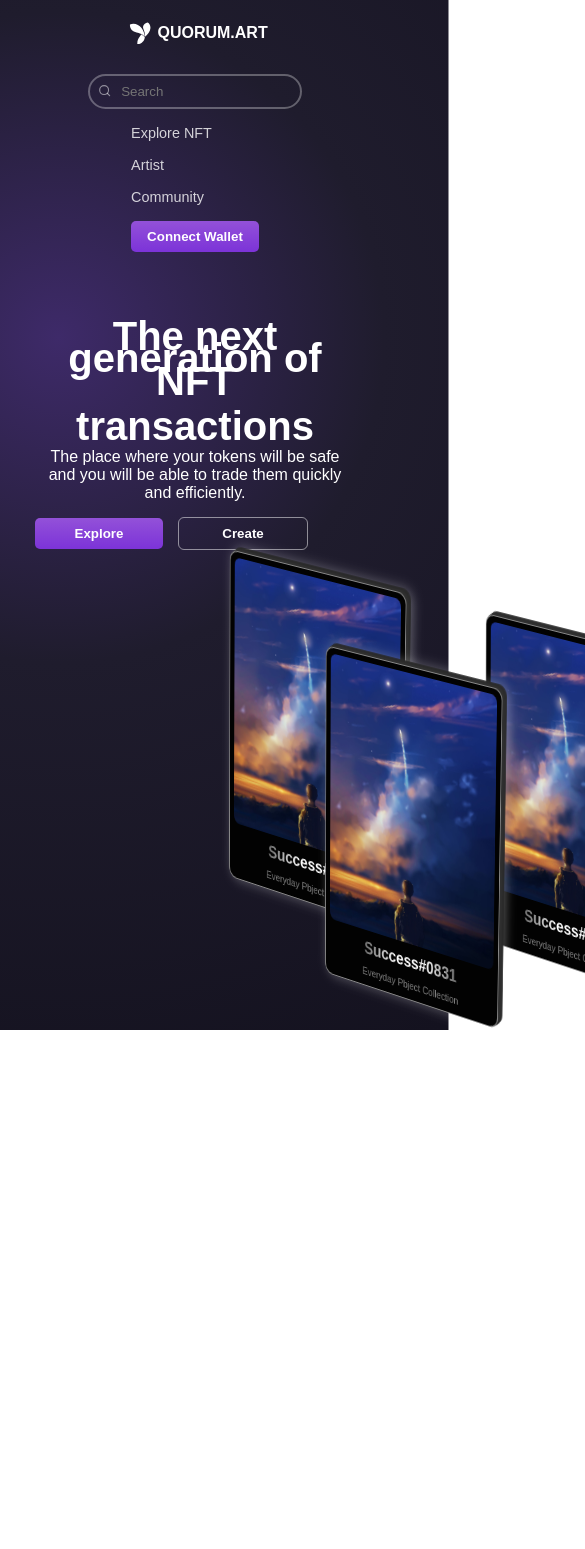
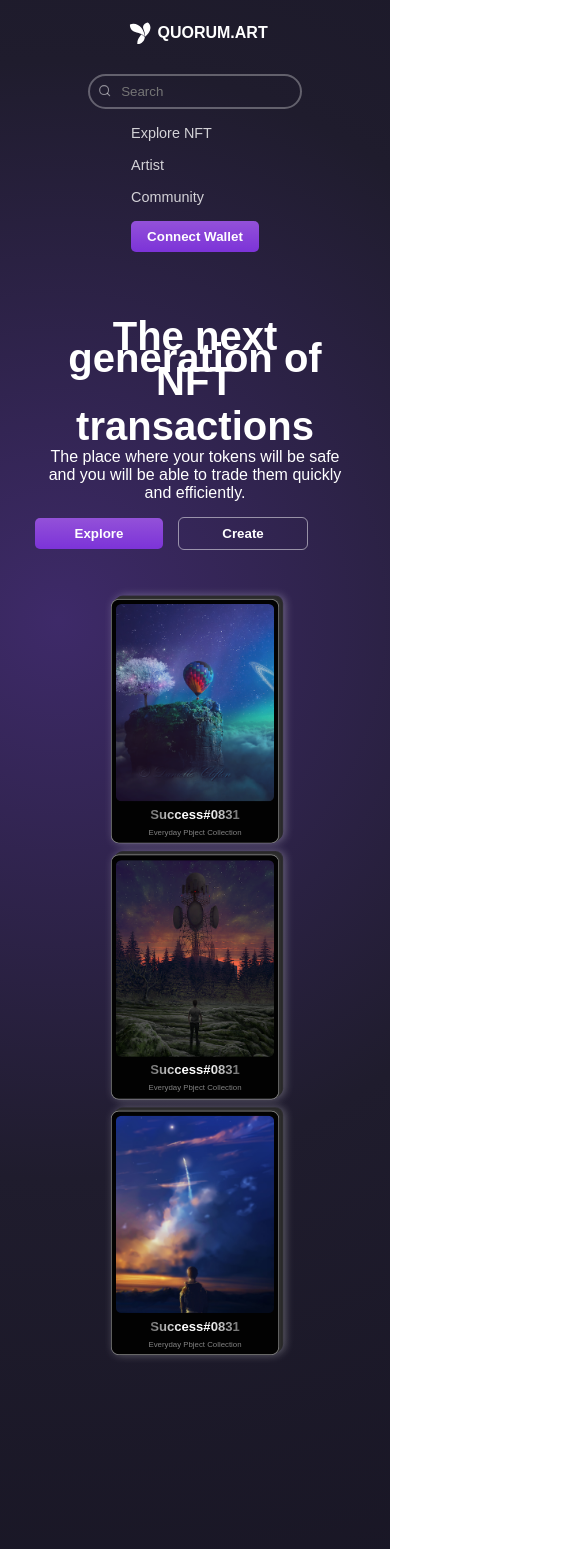
Before and after one commit to TanisJam/hero-page-nft, a Next.js app: page / in a window 390 px wide. Shown: the top 1549 px of the page, 585 px wide, since content can reach past the window. Before the commit the page ends 1030 px from the top, so only its background shows below. Built offline with nearby package versions, Linux system fonts and the light colour scheme; a web font is replaced by a local one.

Commit message:
added medio queries

```diff
--- a/components/hero/cards/card.jsx
+++ b/components/hero/cards/card.jsx
@@ -1,12 +1,12 @@
 import Image from "next/image";
 import styles from "./card.module.scss";
 
-const card = () => {
+const card = ({image}) => {
   return (
     <div className={styles.cardWrapper}>
       <div className={styles.card}>
         <Image
-          src="/images/rocket.png"
+          src={`/images/${image}.png`}
           alt="balloon"
           width={400}
           height={500}
--- a/components/hero/cards/card.module.scss
+++ b/components/hero/cards/card.module.scss
@@ -4,6 +4,7 @@
   pointer-events: none;
 }
 .card {
+
   pointer-events: auto;
   display: flex;
   flex-direction: column;
@@ -14,32 +15,27 @@
   padding: 0.4rem;
   border-radius: 0.7rem;
   background-color: #020202;
-  filter: drop-shadow(.2rem 0 .4rem rgba(255, 255, 255, 0.3));
+  filter: drop-shadow(0.2rem 0 0.4rem rgba(255, 255, 255, 0.3));
   transform: rotateX(-15deg) rotateY(-45deg);
   border: 1px solid rgba(170, 170, 170, 0.8);
   transition: transform 0.5s, box-shadow 0.5s, filter 0.5s;
-  box-shadow:
-        1px -1px rgba(50, 50, 50, 0.8),
-        2px -2px rgba(48, 48, 48, 0.8),
-        3px -2px rgba(46, 46, 46, 0.8),
-        4px -3px rgba(44, 44, 44, 0.8),
-        5px -4px rgba(42, 42, 42, 0.8),
-        6px -5px rgba(40, 40, 40, 0.8);
+  box-shadow: 1px -1px rgba(50, 50, 50, 0.8), 2px -2px rgba(48, 48, 48, 0.8),
+    3px -2px rgba(46, 46, 46, 0.8), 4px -3px rgba(44, 44, 44, 0.8),
+    5px -4px rgba(42, 42, 42, 0.8), 6px -5px rgba(40, 40, 40, 0.8);
   &:hover {
     transform: rotateX(-15deg) rotateY(-15deg);
-  filter: drop-shadow(.2rem 0 1rem rgba(255, 72, 35, 0.7));
+    filter: drop-shadow(0.2rem 0 1rem #a288bab3);
 
-    box-shadow:
-        1px -1px rgba(50, 50, 50, 0.8),
-        1px -2px rgba(48, 48, 48, 0.8),
-        2px -2px rgba(46, 46, 46, 0.8),
-        3px -3px rgba(44, 44, 44, 0.8),
-        4px -4px rgba(42, 42, 42, 0.8);
+    box-shadow: 1px -1px rgba(50, 50, 50, 0.8), 1px -2px rgba(48, 48, 48, 0.8),
+      2px -2px rgba(46, 46, 46, 0.8), 3px -3px rgba(44, 44, 44, 0.8),
+      4px -4px rgba(42, 42, 42, 0.8);
   }
-
-
   img {
     border-radius: 0.5rem;
+  }
+  @media (max-width: 734px) {
+    width: 15rem;
+    transform: unset;
   }
 }
 
--- a/components/hero/cards/cards.jsx
+++ b/components/hero/cards/cards.jsx
@@ -4,9 +4,9 @@ import styles from "./cards.module.scss"
 const cards = () => {
   return (
     <div className={styles.cardsContainer}>
-      <Card />
-      <Card />
-      <Card />
+      <Card image="balloon"/>
+      <Card image="tower"/>
+      <Card image="rocket" />
     </div>
   );
 }
--- a/components/hero/cards/cards.module.scss
+++ b/components/hero/cards/cards.module.scss
@@ -4,6 +4,8 @@
   justify-content: center;
   margin-top: 2rem;
   position: relative;
+  transform: scale(0.7);
+  margin-left: -4rem;
   & > * {
     position: absolute;
     height: 100%;
@@ -13,11 +15,43 @@
   }
   & > *:nth-child(1) {
     transform: translate(16rem, 2rem);
+    &:hover {
+      z-index: 1;
+    }
   }
   & > *:nth-child(2) {
     transform: translate(0rem, -2rem);
+    &:hover {
+      z-index: 1;
+    }
   }
   & > *:nth-child(3) {
     transform: translate(6rem, 4rem);
   }
+  @media (max-width: 734px) {
+    margin: auto;
+    width: 15rem;
+    gap: 1rem;
+
+    & > *:nth-child(1) {
+      position: unset;
+
+      transform: translate(0, 0);
+    }
+    & > *:nth-child(2) {
+      position: unset;
+
+      transform: translate(0, 0);
+    }
+    & > *:nth-child(3) {
+      position: unset;
+
+      transform: translate(0, 0);
+    }
+  }
+  @media (max-width: 560px) {
+    display: flex;
+    flex-direction: column;
+    margin: -8rem auto 2rem auto;
+  }
 }
```
